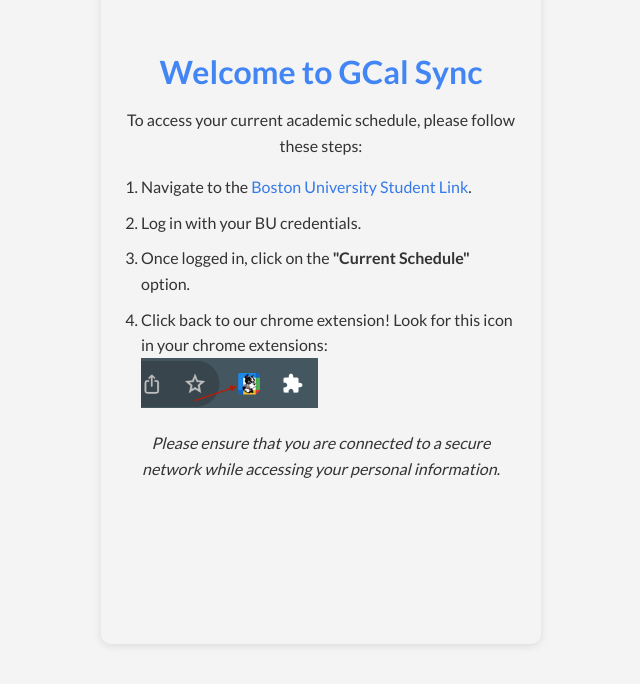
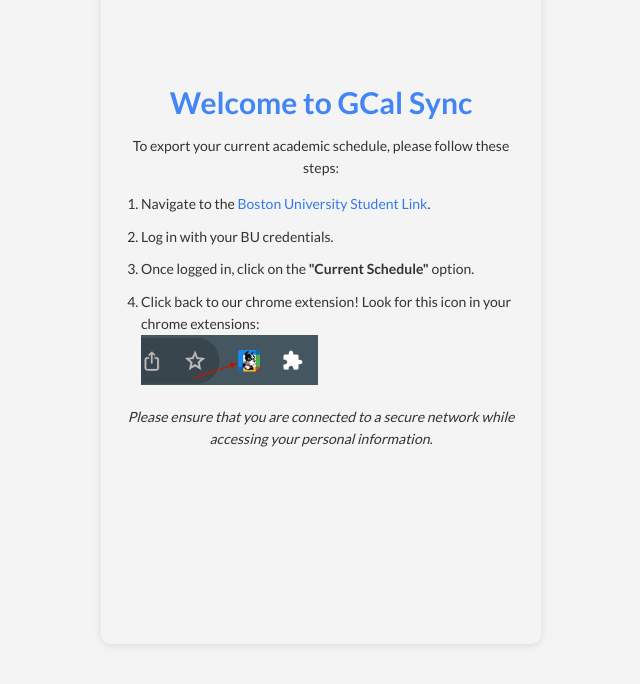
Before and after one commit to alexjmiller5/BU-GCalSync, a website: page popup/studentLink.html in a window 1280 px wide. Shown: the part 116-800 px from the top of the page, without its empty margins (319-959 px from the left). Drawn offline with Linux system fonts and the light colour scheme.

Commit message:
more styling in studentLink

```diff
--- a/popup/studentLink.html
+++ b/popup/studentLink.html
@@ -11,7 +11,7 @@
     <div id="instruction-container">
         <h1>Welcome to GCal Sync</h1>
         <p>
-            To access your current academic schedule, please follow these steps:
+            To export your current academic schedule, please follow these steps:
         </p>
         <ol>
             <li>
--- a/popup/style.css
+++ b/popup/style.css
@@ -13,6 +13,7 @@
     font-family: 'Lato', sans-serif; /* Use a standard font for consistency */
     box-shadow: 0 2px 8px rgba(0, 0, 0, 0.1); /* Subtle shadow for depth */
     border-radius: 10px; /* Rounded corners */
+    font-size: 14px;
 }
 
 #instruction-container {
@@ -22,6 +23,7 @@
 #instruction-container h1 {
     color: #4285F4; /* Complementary color for headings */
     margin-bottom: 15px;
+    font-size: 30px;
 }
 
 #instruction-container p, #instruction-container ol {
```
